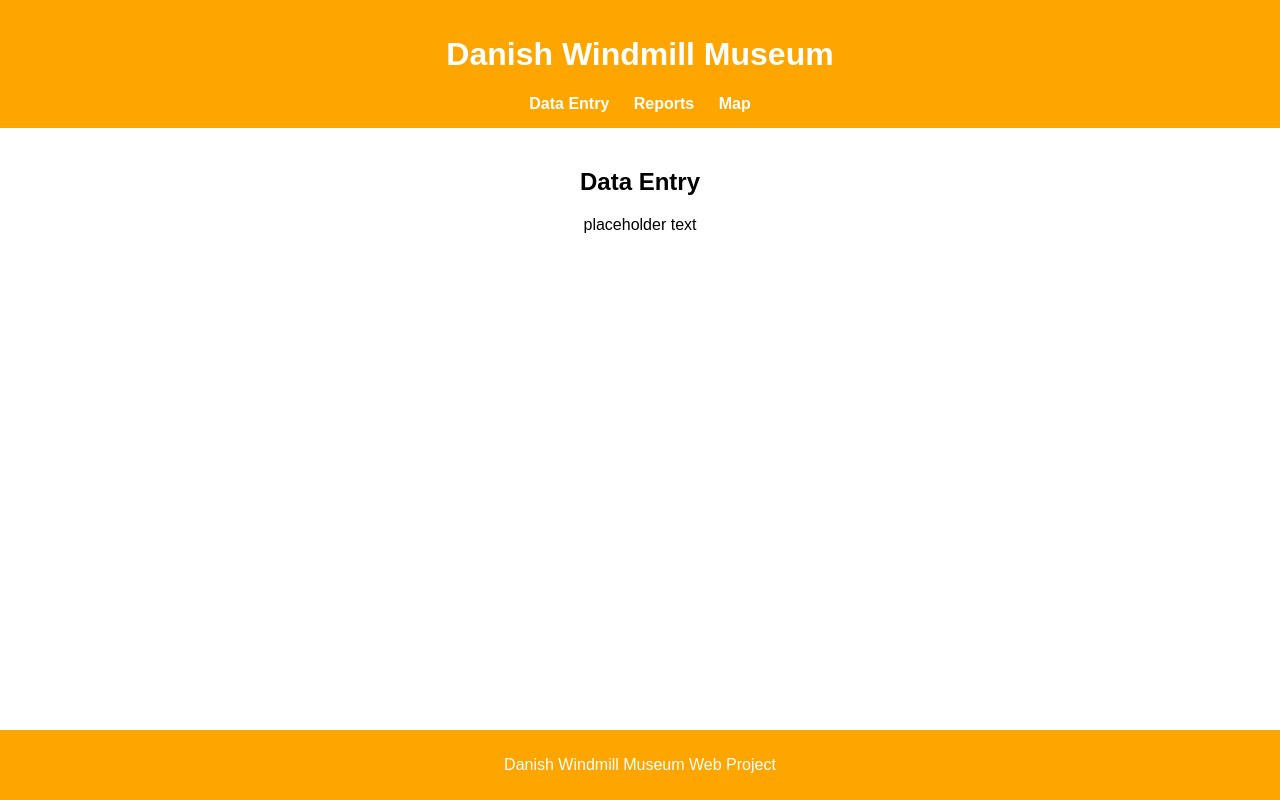
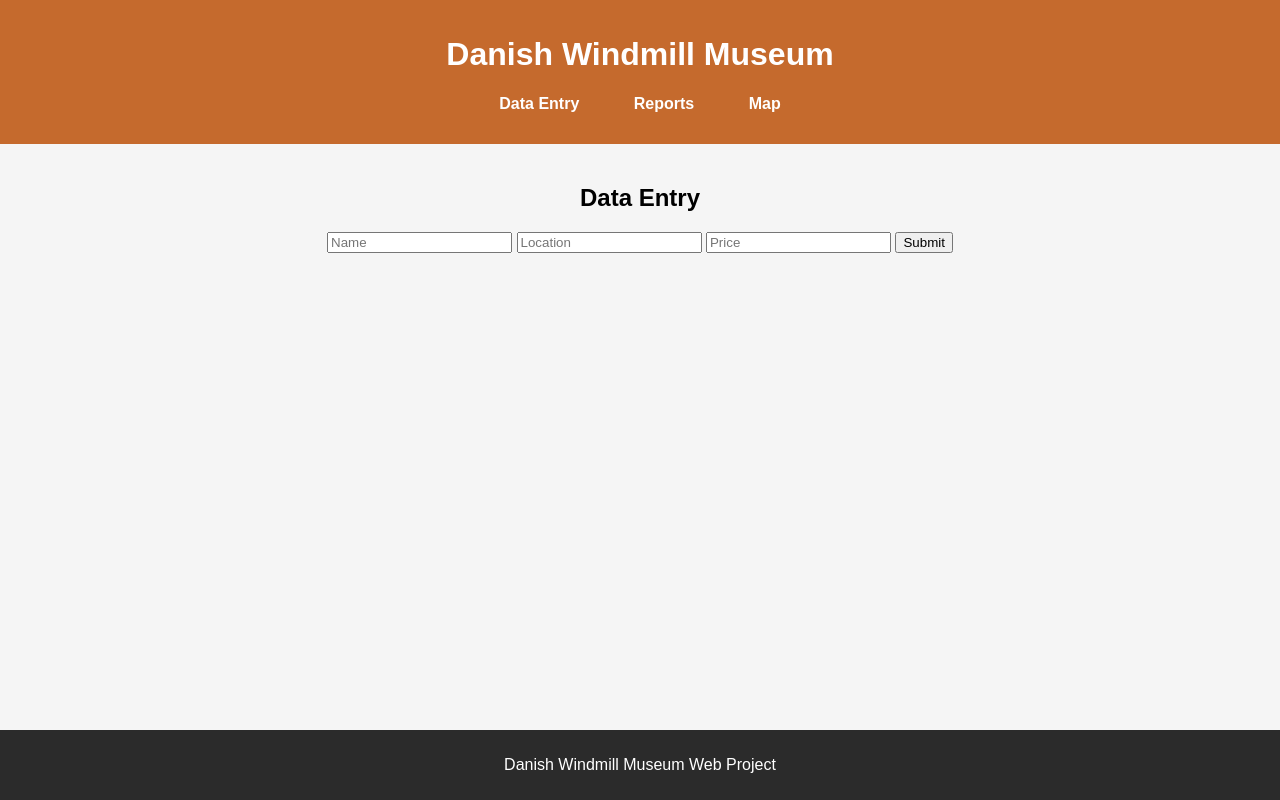
Before and after one commit to Hawkeye35/Web-project, a plain HTML site: page index.html in a window 1280 px wide. Drawn offline with Linux system fonts and the light colour scheme.

Commit message:
Added form entry and adjusted styling

```diff
--- a/index.html
+++ b/index.html
@@ -22,8 +22,22 @@
     </header>
 
     <main>
+        <div class="container">
         <h2>Data Entry</h2>
-        <p>placeholder text</p>
+
+        <form id="entryForm">
+
+        <input name="name" placeholder="Name" required>
+        <input name="location" placeholder="Location" required>
+        <input name="price" placeholder="Price">
+
+        <button type="submit">Submit</button>
+
+        </form>
+
+        <script src="submit.js"></script>
+
+        </div>
     </main>
 
     <footer>
--- a/style.css
+++ b/style.css
@@ -5,10 +5,11 @@ body {
     flex-direction: column;
     min-height: 100vh;
     text-align: center;
+    background-color: #f5f5f5;
 }
 
 header {
-    background-color: orange;
+    background-color: #c56a2d;
     color: white;
     padding: 15px;
 }
@@ -16,18 +17,24 @@ header {
 nav ul {
     list-style-type: none;
     padding: 0;
-    margin: 10px 0 0 0;
+    margin-top: 15px;
 }
 
 nav li {
     display: inline-block;
-    margin: 0 10px;
+    margin: 0 15px;
 }
 
 nav a {
     color: white;
     text-decoration: none;
     font-weight: bold;
+    padding: 6px 10px;
+    border-radius: 4px;
+}
+
+nav a:hover {
+    background-color: rgba(255, 255, 255, 0.2);
 }
 
 main {
@@ -36,7 +43,7 @@ main {
 }
 
 footer {
-    background-color: orange;
+    background-color: #2b2b2b;
     color: white;
     padding: 10px;
 }
```
Also changed, not shown: map.html (+2 -0 lines), reports.html (+2 -0 lines), submit.js (added).
